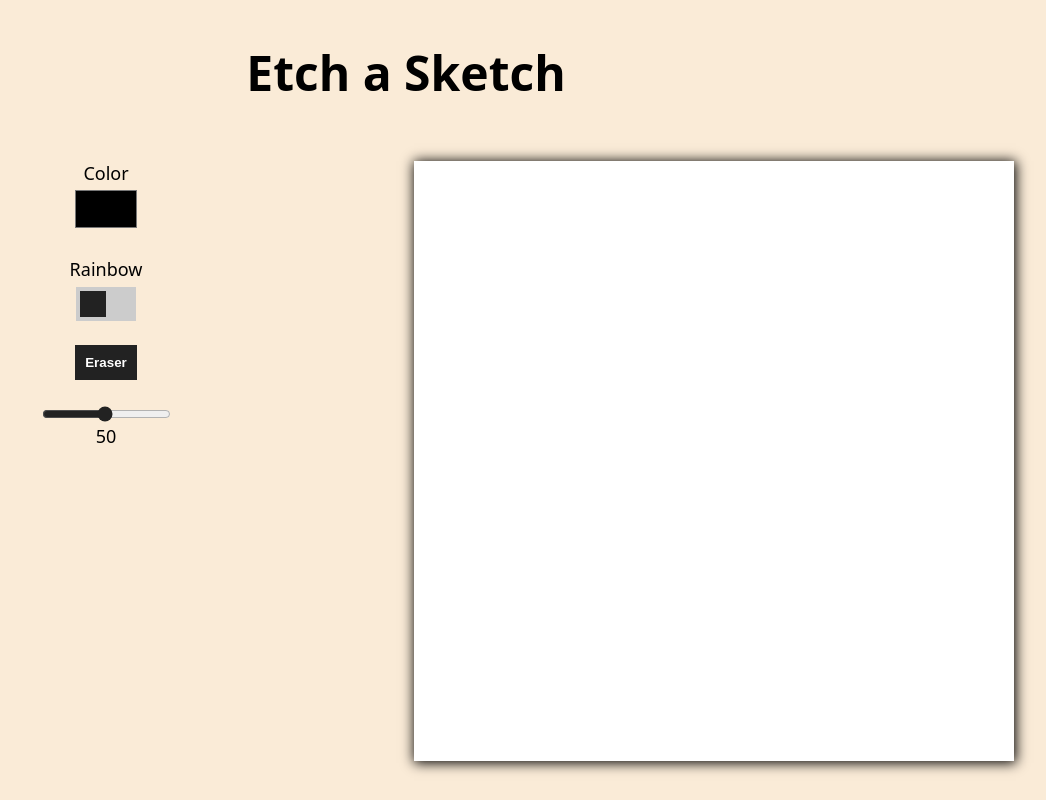
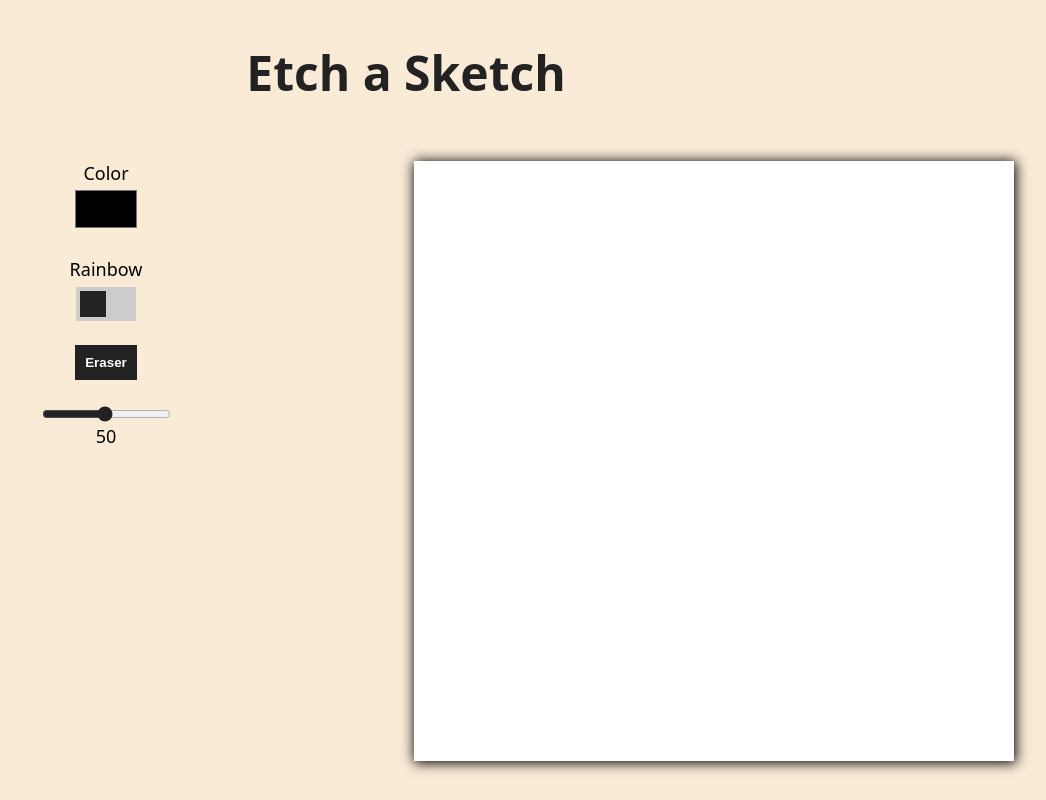
Before and after one commit to B96-osrs/etch-a-sketch, a plain HTML site: page index.html in a window 1280 px wide. Shown: the whole page, without its empty margins (234-1280 px from the left). Drawn offline with Linux system fonts and the light colour scheme.

Commit message:
Change header font color

```diff
--- a/style.css
+++ b/style.css
@@ -16,7 +16,9 @@ body {
     font-size: 48px;
     font-weight: 800;
     font-family: system-ui, -apple-system, BlinkMacSystemFont, 'Segoe UI', Roboto, Oxygen, Ubuntu, Cantarell, 'Open Sans', 'Helvetica Neue', sans-serif;
+    color: rgb(34, 34, 34);
 }
+
 
 #main-box {
     display: flex;
```
